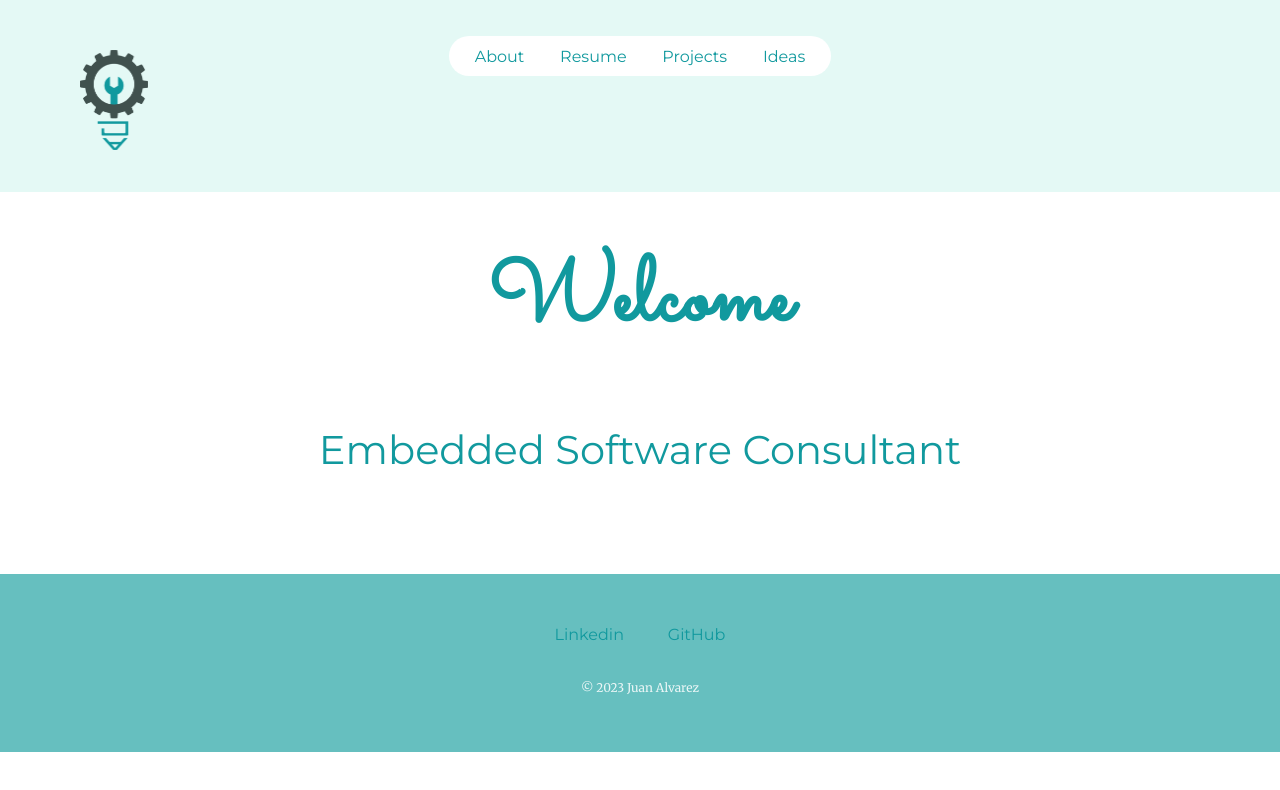
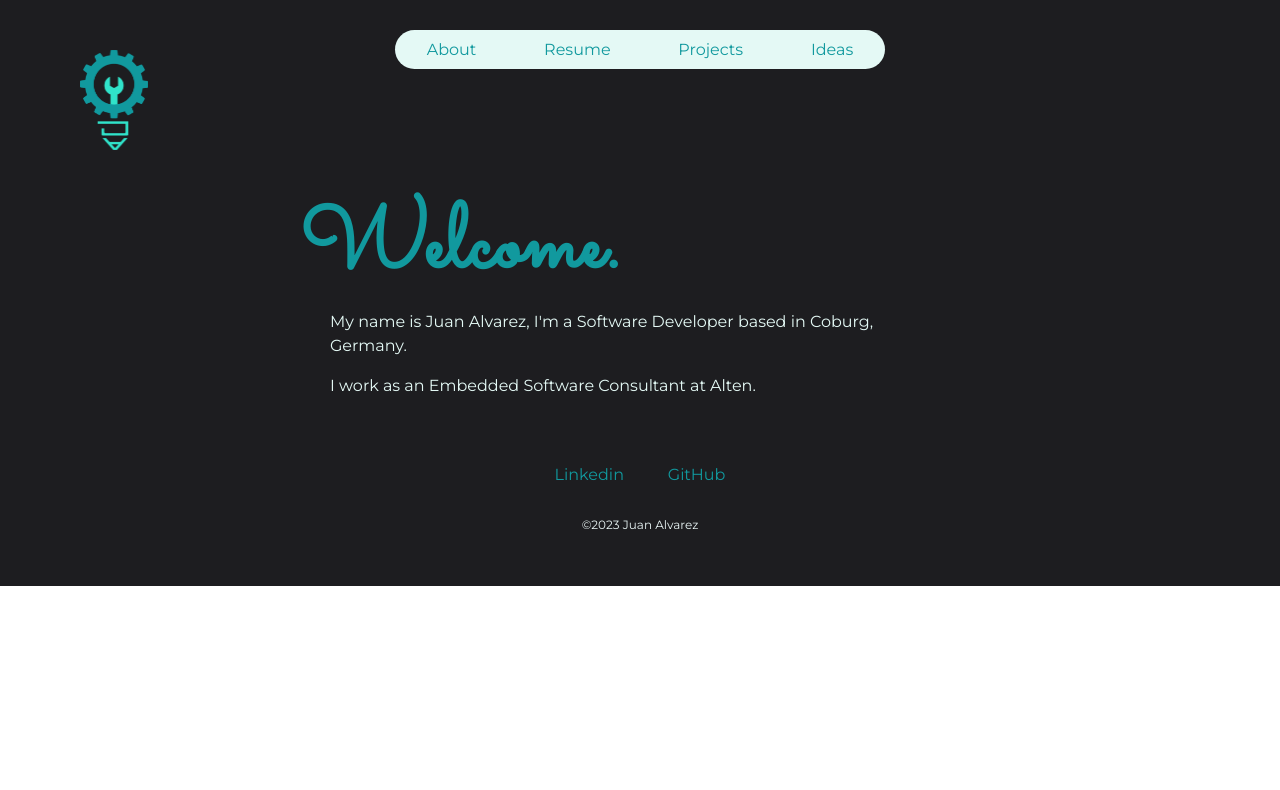
Before and after one commit to juan-alvarez99/personal-site, a plain HTML site: page index.html in a window 1280 px wide. Drawn offline with Linux system fonts and the light colour scheme.

Commit message:
format middle container

```diff
--- a/css/styles.css
+++ b/css/styles.css
@@ -16,20 +16,25 @@ h1 {
     font-family: 'Sacramento', cursive;
     font-size: 5.625rem;
     color: #11999E;
-    line-height: 2;
+    line-height: 1;
+    text-align: left;
 }
 
 h2 {
     font-family: 'Montserrat', sans-serif;
-    font-size: 2.5rem;
-    color: #11999E;
+    font-size: 2rem;
+    color: #30E3CA;
     font-weight: normal;
     padding-bottom: 20px;
+    margin-block: 0px;
 }
 
 h3 {
     font-family: 'Montserrat', sans-serif;
-    color: #30E3CA;
+    font-weight: normal;
+    font-size: 1.5rem;
+    color: #11999E;
+    text-align: left;
 }
 
 h6, [class*=h6] {
@@ -40,7 +45,11 @@ h6, [class*=h6] {
 }
 
 p {
-    line-height: 2;
+    font-family: 'Montserrat', sans-serif;
+    font-weight: normal;
+    font-size: 1rem;
+    line-height: 1.5;
+    padding-left: 30px;
 }
 
 a {
@@ -53,15 +62,19 @@ a {
 ul {
     list-style: none;
     padding-inline-start: 0;
-    background: #ffffff;
-    padding: 10px;
+    background: #E4F9F5;
+    margin: 10px;
 }
 
 ul li {
     display: inline-block;
-    margin-left: 1rem;
-    margin-right: 1rem;
+    padding: 10px 2rem 10px 2rem;
     position: relative;
+    border-radius: 50px;
+}
+
+ul li:hover {
+    background-color: #30E3CA;
 }
 
 a:hover {
@@ -75,8 +88,11 @@ hr {
     margin: 90px auto;
 }
 
+.main-container {
+    background-color: #1d1d20;
+}
+
 .top-container {
-    background-color: #E4F9F5;
     position: relative;
     padding-top: 10px;
     padding-bottom: 100px;
@@ -132,19 +148,26 @@ hr {
     justify-content: center;
     align-items: center;
     border-radius: 50px;
-    padding-
 }
 
 .middle-container {
-    margin: 20px 0 80px 0;
+    padding: 20px 0 0 0;
 }
 
 .intro-text {
+    margin-left: 300px;
+    width: 50%;
+}
 
+.welcome {
+}
+
+.introduction {
+    text-align: left;
+    color: #E4F9F5;
 }
 
 .bottom-container {
-    background-color: #66bfbf;
     padding: 50px 0 20px;
 }
 
@@ -162,7 +185,6 @@ hr {
     width: 30%;
     margin: 0 auto;
     color: #40514E;
-
 }
 
 .logo {
@@ -216,4 +238,5 @@ hr {
     color: #eaf6f6;
     font-size: 0.75rem;
     padding: 20px 0;
+    align-text: center;
 }
--- a/index.html
+++ b/index.html
@@ -12,6 +12,7 @@
 </head>
 
 <body>
+<div class="main-container">
 
     <div class="top-container">
         <div class="clearfix">
@@ -22,7 +23,7 @@
                             <div class="logo">
                                 <a href="index.html">
                                     <span class="visually-hidden">Home</span>
-                                <img src="bin/JA1.png" height="100">
+                                    <img src="bin/JA.png" height="100">
                                 </a>
                             </div>
                         </div>
@@ -42,15 +43,21 @@
 
     <div class="middle-container">
         <div class="intro-text">
-        <h1>Welcome</h1>
-        <h2>Embedded Software Consultant</h2>
+            <div class="welcome">
+                <h1>Welcome.</h1>
+            </div>
+            <div class="introduction">
+                <p>My name is Juan Alvarez, I'm a Software Developer based in Coburg, Germany.</p>
+                <p>I work as an Embedded Software Consultant at Alten.</p>
+            </div>
         </div>
     </div>
 
     <div class="bottom-container">
         <a class="footer-link" href="https://www.linkedin.com/in/juan-alv/">Linkedin</a>
         <a class="footer-link" href="https://github.com/juan-alvarez99">GitHub</a>
-    <p class="copyright">© 2023 Juan Alvarez</p>
+        <p class="copyright">©2023 Juan Alvarez</p>
+    </div>
 </div>
 </body>
 </html>
```
Also changed, not shown: bin/JA.png (added). Lines whose indentation alone changed are shown as unchanged.
